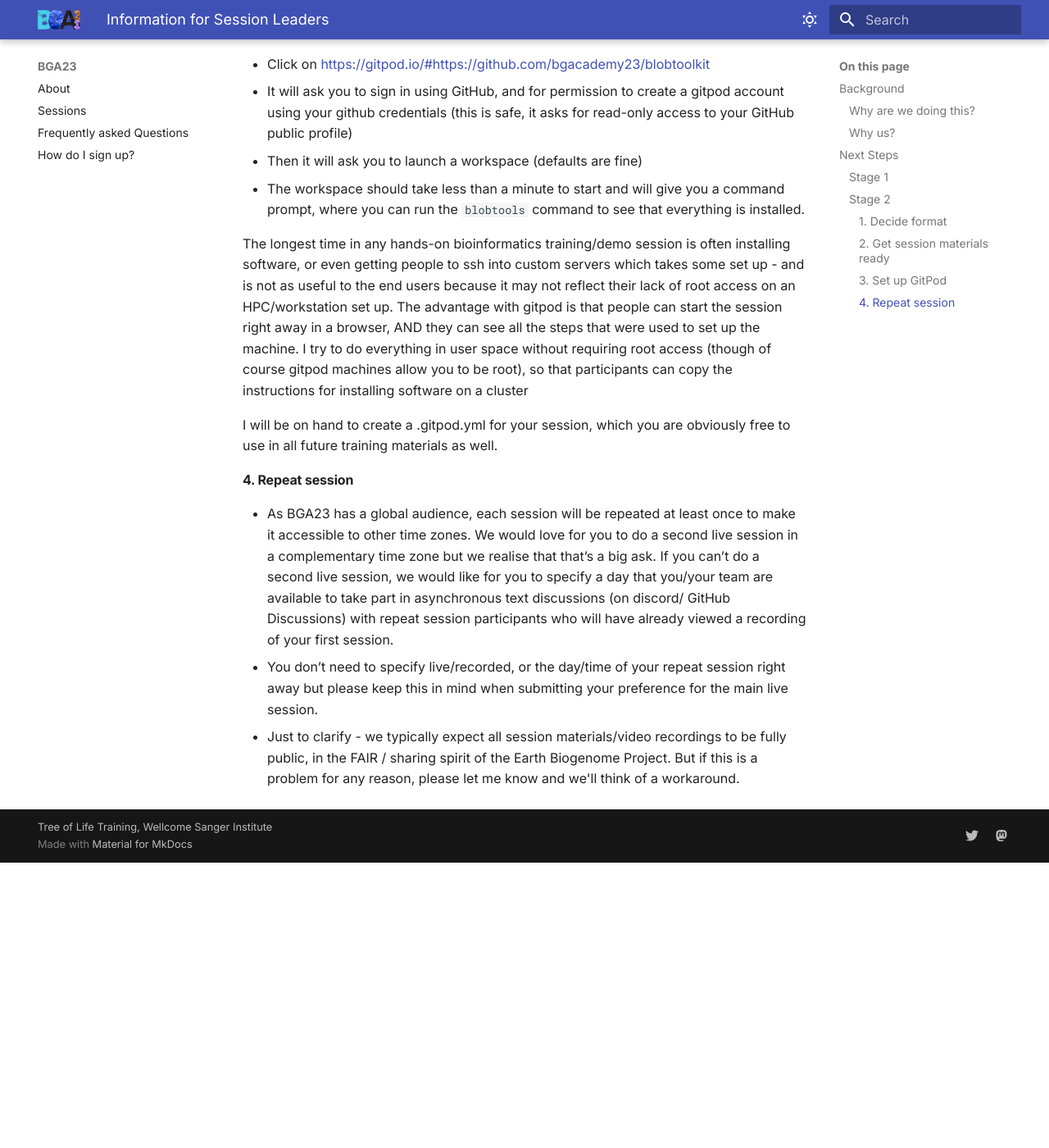
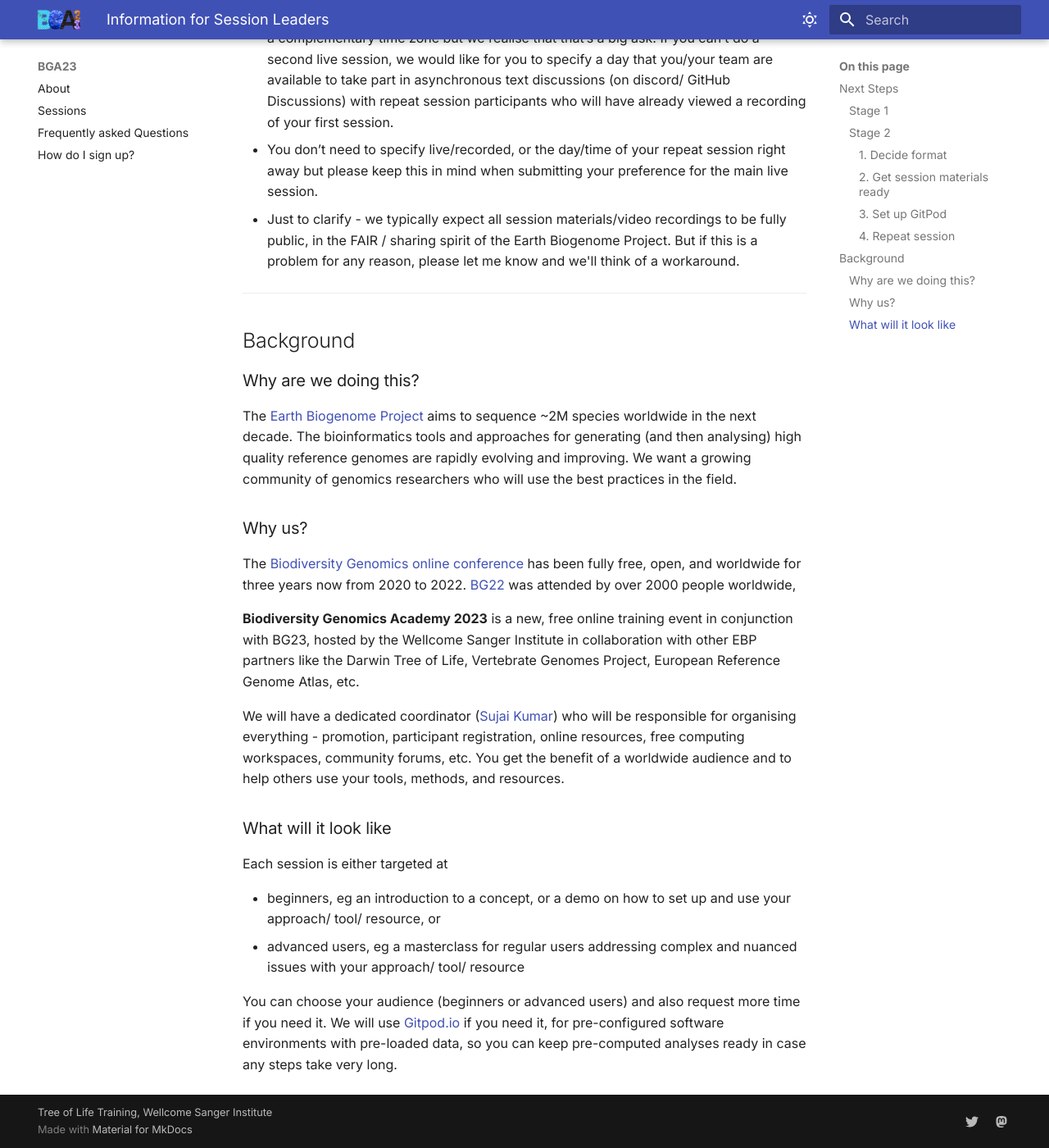
Before and after one commit to tol-training/tol-training.github.io, an MkDocs documentation site: the page built from docs/session-leaders.md, in a window 1280 px wide and 1400 px high, scrolled down 2368 px. Shown: the whole window at 82% size. Built offline with MkDocs 1.6.1 and Material for MkDocs 9.7.7, drawn with Linux system fonts in a browser that asks for light colours; before the commit the page ends 3420 px from its top, so only the background shows below that; some of the changed text lies outside the part shown.

Commit message:
change order

```diff
--- a/docs/session-leaders.md
+++ b/docs/session-leaders.md
@@ -73,3 +59,26 @@ I will be on hand to create a .gitpod.yml for your session, which you are obviou
 - As BGA23 has a global audience, each session will be repeated at least once to make it accessible to other time zones. We would love for you to do a second live session in a complementary time zone but we realise that that’s a big ask. If you can’t do a second live session, we would like for you to specify a day that you/your team are available to take part in asynchronous text discussions (on discord/ GitHub Discussions) with repeat session participants who will have already viewed a recording of your first session.
 - You don’t need to specify live/recorded, or the day/time of your repeat session right away but please keep this in mind when submitting your preference for the main live session.
 - Just to clarify - we typically expect all session materials/video recordings to be fully public, in the FAIR / sharing spirit of the Earth Biogenome Project. But if this is a problem for any reason, please let me know and we'll think of a workaround.
+
+---
+
+## Background
+
+### Why are we doing this?
+The [Earth Biogenome Project](https://earthbiogenome.org){:target="_blank"} aims to sequence ~2M species worldwide in the next decade. The bioinformatics tools and approaches for generating (and then analysing) high quality reference genomes are rapidly evolving and improving. We want a growing community of genomics researchers who will use the best practices in the field.
+
+### Why us?
+The [Biodiversity Genomics online conference](https://events.venue-av.com/e/BG23_registration){:target="_blank"} has been fully free, open, and worldwide for three years now from 2020 to 2022. [BG22](https://drive.google.com/file/d/1ScfLz-idIV-Wx_JzzoWdd1hWFywlyim0/view){:target="_blank"} was attended by over 2000 people worldwide,
+
+**Biodiversity Genomics Academy 2023** is a new, free online training event in conjunction with BG23, hosted by the Wellcome Sanger Institute in collaboration with other EBP partners like the Darwin Tree of Life, Vertebrate Genomes Project, European Reference Genome Atlas, etc.
+
+We will have a dedicated coordinator ([Sujai Kumar](mailto:sujai.kumar@sanger.ac.uk)) who will be responsible for organising everything - promotion, participant registration, online resources, free computing workspaces, community forums, etc. You get the benefit of a worldwide audience and to help others use your tools, methods, and resources.
+
+### What will it look like
+
+Each session is either targeted at
+
+- beginners, eg an introduction to a concept, or a demo on how to set up and use your approach/ tool/ resource, or
+- advanced users, eg a masterclass for regular users addressing complex and nuanced issues with your approach/ tool/ resource
+
+You can choose your audience (beginners or advanced users) and also request more time if you need it. We will use [Gitpod.io](https://gitpod.io){:target="_blank"} if you need it, for pre-configured software environments with pre-loaded data, so you can keep pre-computed analyses ready in case any steps take very long.
```
Also changed, not shown: other parts of docs/session-leaders.md (+0 -14 lines).
